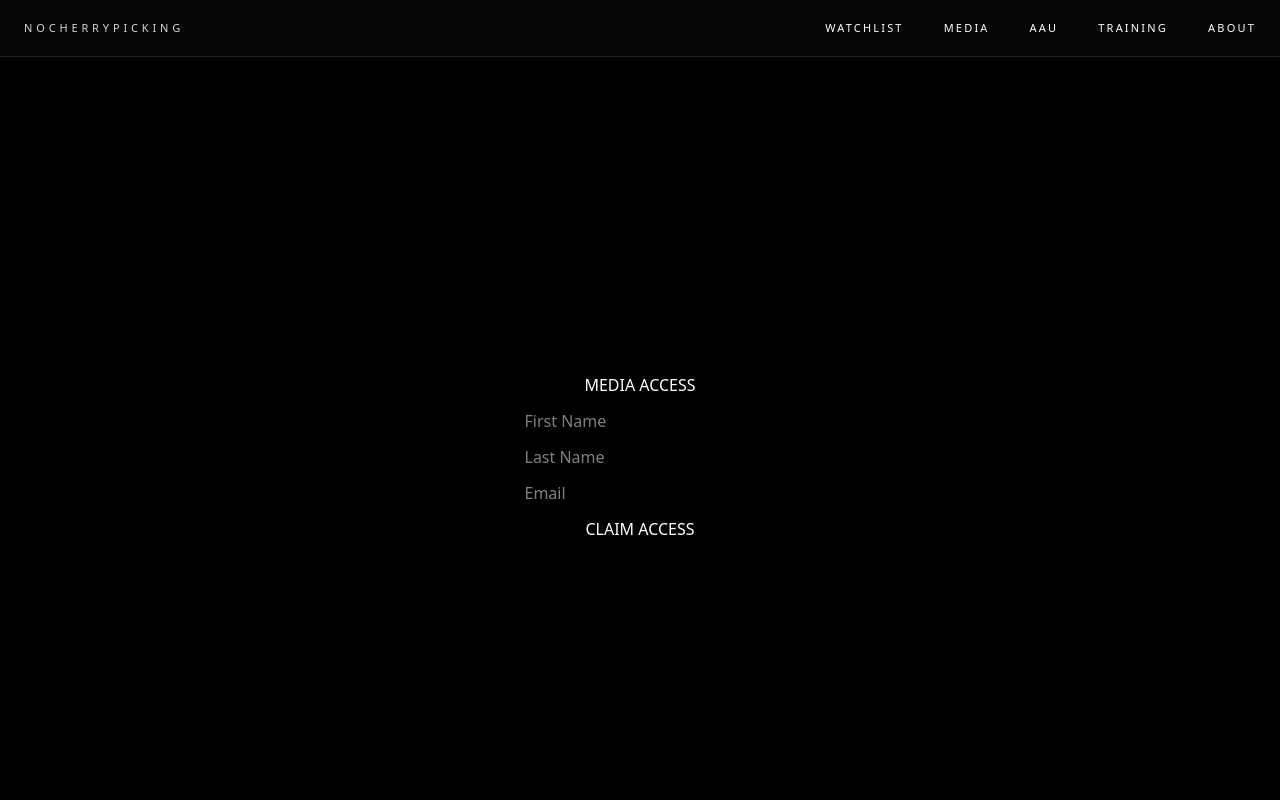
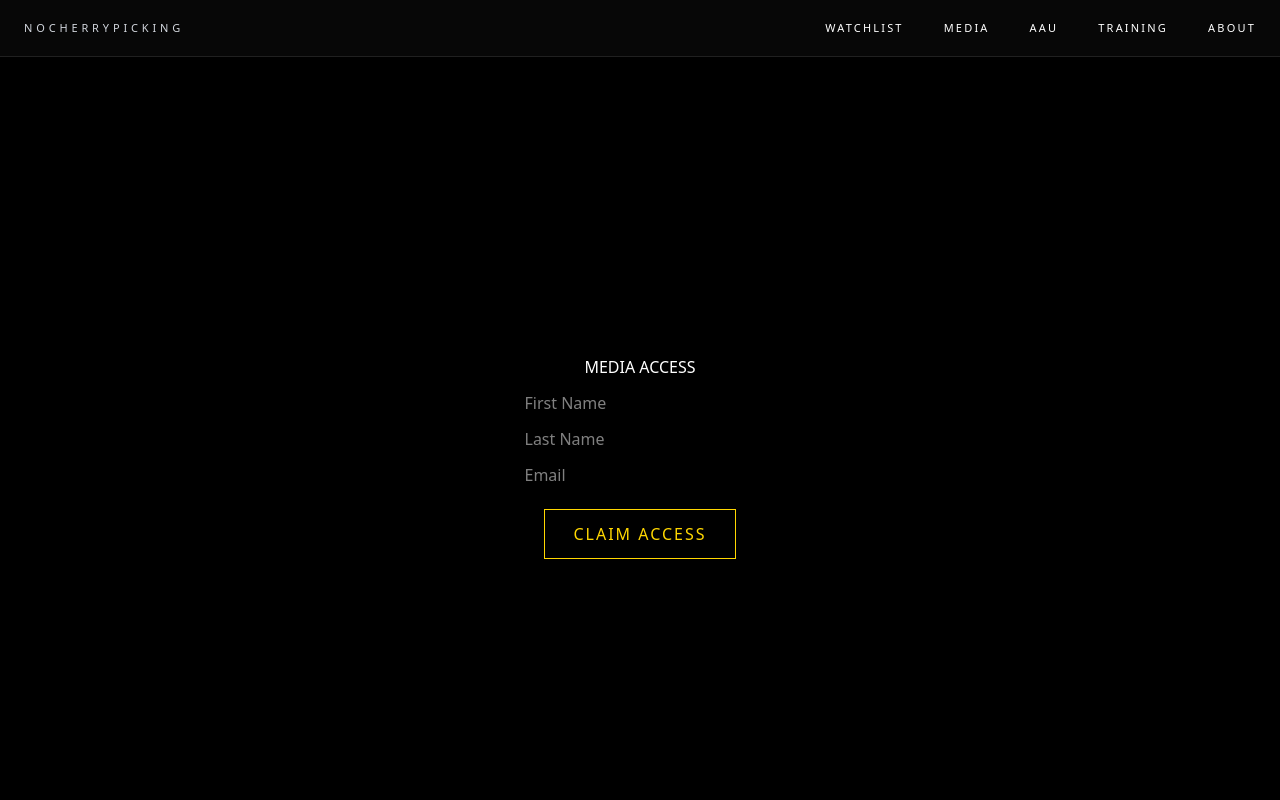
Before and after one commit to nocherrypicking-ra/ncphoops, a Next.js app: page /tickets/media in a window 1280 px wide. Shown: the top 800 px of the page. Built offline with nearby package versions, Linux system fonts and the light colour scheme.

Commit message:
Update page.tsx

```diff
--- a/app/tickets/media/page.tsx
+++ b/app/tickets/media/page.tsx
@@ -30,15 +30,11 @@ export default function MediaPage() {
 
       alert("Media Access Granted 🎥");
 
-      setForm({
-        first: "",
-        last: "",
-        email: ""
-      });
+      setForm({ first: "", last: "", email: "" });
 
     } catch (err) {
       console.error(err);
-      alert("Error submitting form ❌");
+      alert("Error claiming ticket ❌");
     }
 
     setLoading(false);
@@ -48,28 +44,11 @@ export default function MediaPage() {
     <div style={container}>
       <h1>MEDIA ACCESS</h1>
 
-      <input
-        type="text"
-        placeholder="First Name"
-        value={form.first}
-        onChange={(e) => setForm({ ...form, first: e.target.value })}
-      />
+      <input placeholder="First Name" value={form.first} onChange={(e) => setForm({ ...form, first: e.target.value })} />
+      <input placeholder="Last Name" value={form.last} onChange={(e) => setForm({ ...form, last: e.target.value })} />
+      <input placeholder="Email" value={form.email} onChange={(e) => setForm({ ...form, email: e.target.value })} />
 
-      <input
-        type="text"
-        placeholder="Last Name"
-        value={form.last}
-        onChange={(e) => setForm({ ...form, last: e.target.value })}
-      />
-
-      <input
-        type="email"
-        placeholder="Email"
-        value={form.email}
-        onChange={(e) => setForm({ ...form, email: e.target.value })}
-      />
-
-      <button onClick={handleSubmit} disabled={loading}>
+      <button onClick={handleSubmit} disabled={loading} style={buttonStyle}>
         {loading ? "SUBMITTING..." : "CLAIM ACCESS"}
       </button>
     </div>
@@ -86,3 +65,13 @@ const container = {
   justifyContent: "center",
   gap: "12px"
 };
+
+const buttonStyle = {
+  padding: "12px 28px",
+  backgroundColor: "transparent",
+  color: "#FFD700",
+  border: "1px solid #FFD700",
+  cursor: "pointer",
+  letterSpacing: "2px",
+  marginTop: "10px"
+};
```
